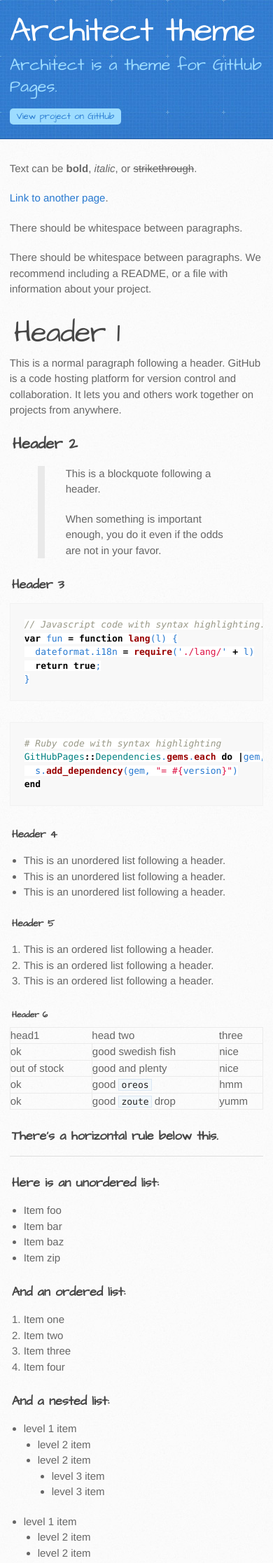
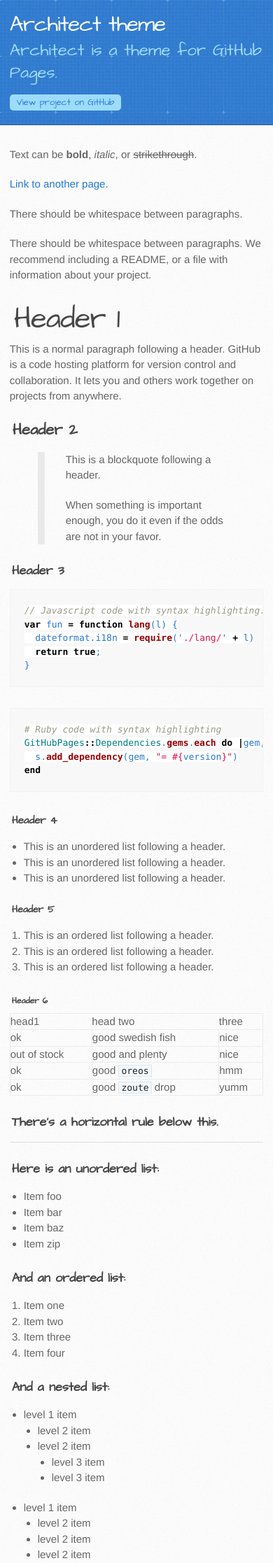
Before and after one commit to pages-themes/architect, a Jekyll site: the page built from index.md, in a window 390 px wide. Shown: the top 2234 px of the page at 70% size. Built offline with Jekyll 4.4.1, drawn with Linux system fonts in a browser that asks for light colours.

Commit message:
changed header h1 font-size to 8vw for mobile and tablet

```diff
--- a/_sass/jekyll-theme-architect.scss
+++ b/_sass/jekyll-theme-architect.scss
@@ -360,7 +360,7 @@ footer a:hover {
     width: 340px;
   }
   header h1 {
-    font-size: 60px;
+    font-size: 8vw;
   }
   header h2 {
     font-size: 30px;
@@ -395,7 +395,7 @@ footer a:hover {
     width: 100%;
   }
   header h1 {
-    font-size: 48px;
+    font-size: 8vw;
   }
   header h2 {
     font-size: 24px;
```
